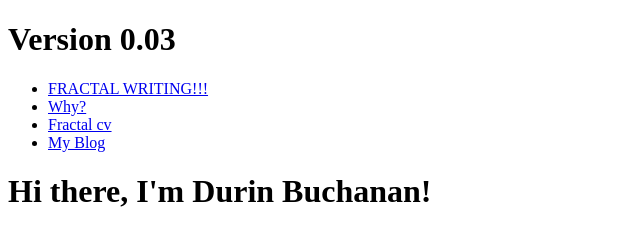
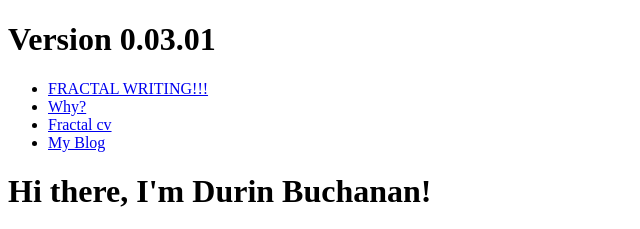
Before and after one commit to DurinBuchanan/DurinBuchanan.github.io, a plain HTML site: page index.html in a window 1280 px wide. Shown: the top 229 px of the page, 0-640 px from the left. Drawn offline with Linux system fonts and the light colour scheme.

Commit message:
Update index.html

```diff
--- a/index.html
+++ b/index.html
@@ -4,7 +4,7 @@
 		<title>Durin Buchanan, Fractal generator</title>
 	</head>
 	<body>
-		<h1>Version 0.03</h1>
+		<h1>Version 0.03.01</h1>
 
 		<nav>
     		<ul>
```
